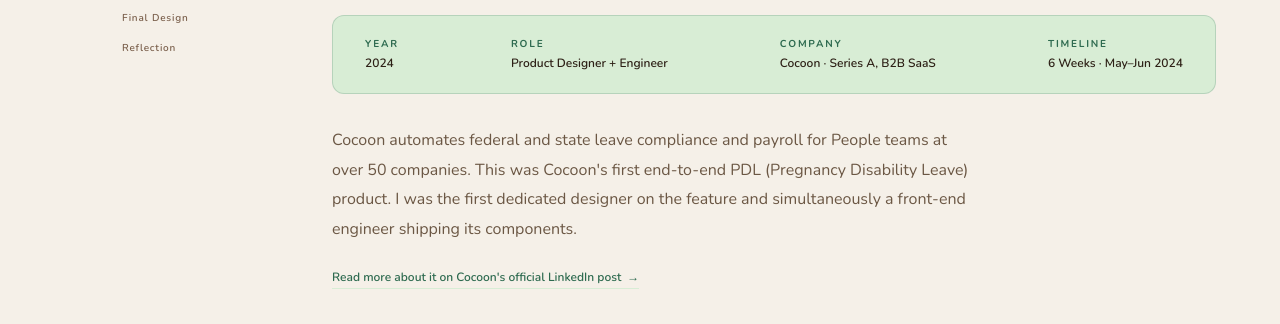
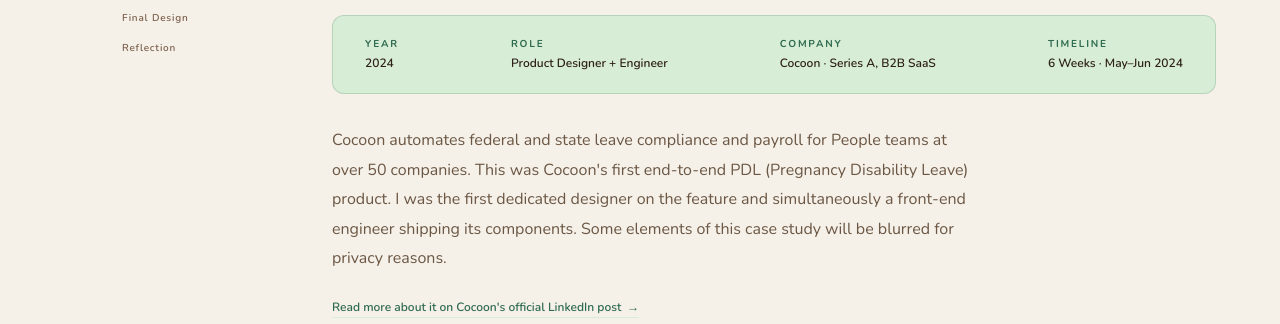
Before and after one commit to tiffanytfmao/game-portfolio, a React (Vite) app: page /#/projects/cocoon in a window 1280 px wide. Shown: the part 800-1124 px from the top of the page. Built offline with nearby package versions, Linux system fonts and the light colour scheme; a web font is replaced by a local one.

Commit message:
Trim Cocoon case study reflection and add privacy note

```diff
--- a/src/pages/projects/Cocoon.jsx
+++ b/src/pages/projects/Cocoon.jsx
@@ -69,7 +69,7 @@
   {
     num: 'D2',
     title: 'Keeping Approval With Employers for Scale',
-    body: "HR already had its own dedicated view, separate from the employee one. The real question was where leave approval itself should happen. We pushed that decision out to the employer's existing view instead of building approval inside our own product. That meant adding new UI elements to an interface we didn't fully own, but it kept the system scalable as we onboarded more companies, rather than routing every approval back through us.",
+    body: "HR already had its own dedicated view, separate from the employee one. The real question was where leave approval itself should happen. We pushed that decision out to the employer's existing view instead of building approval inside our own product. This kept the system scalable as we onboarded more companies, rather than routing every approval back through us.",
     img: `${BASE}/flow%202.png`,
   },
   {
@@ -219,7 +219,7 @@
             </div>
 
             <p className={styles.prose}>
-              Cocoon automates federal and state leave compliance and payroll for People teams at over 50 companies. This was Cocoon's first end-to-end PDL (Pregnancy Disability Leave) product. I was the first dedicated designer on the feature and simultaneously a front-end engineer shipping its components.
+              Cocoon automates federal and state leave compliance and payroll for People teams at over 50 companies. This was Cocoon's first end-to-end PDL (Pregnancy Disability Leave) product. I was the first dedicated designer on the feature and simultaneously a front-end engineer shipping its components. Some elements of this case study will be blurred for privacy reasons.
             </p>
             <a
               href="https://www.linkedin.com/posts/at-cocoon-were-all-about-pushing-the-boundaries-share-7232836636621815810-ImsP/"
@@ -403,9 +403,6 @@
             <p className={styles.prose}>
               <strong>Being both the designer and the engineer added complexity, but it was worth it.</strong> Building the components I'd designed surfaced edge cases no Figma prototype would have caught, and it kept reminding me to design for the emotion underneath each task, not just the task itself.
             </p>
-            <p className={styles.prose}>
-              <strong>The one thing I'd change is when we brought in real users.</strong> We tested with proxies early on, and looking back, the anxiety employees feel during leave isn't something proxies can fake. I'd bring in people with lived experience much sooner next time.
-            </p>
           </section>
 
         </main>
```
